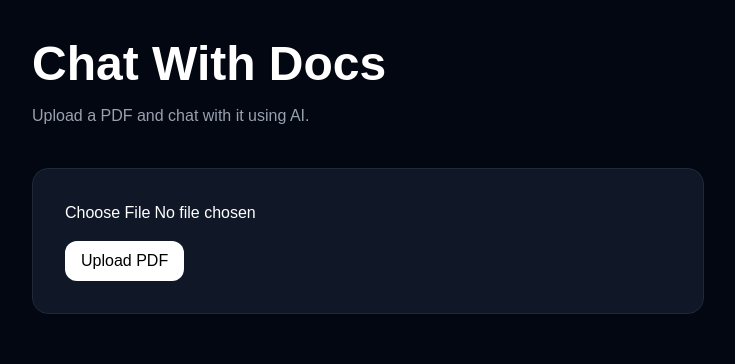
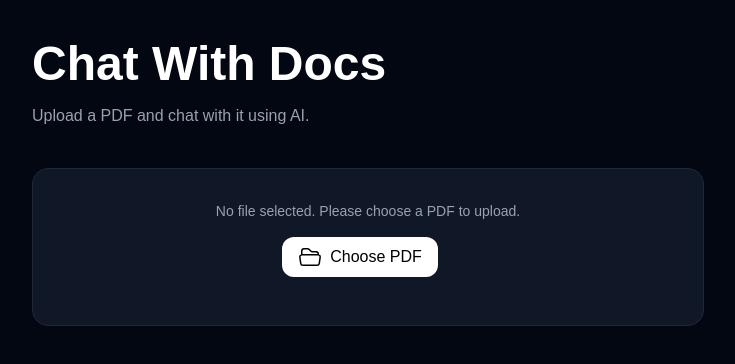
Before and after one commit to Blgk90/chat-with-docs, a Next.js app: page / in a window 1280 px wide. Shown: the top 364 px of the page, without its empty margins (272-1007 px from the left). Built offline with nearby package versions, Linux system fonts and the light colour scheme.

Commit message:
read pdf

```diff
--- a/package.json
+++ b/package.json
@@ -10,12 +10,14 @@
   },
   "dependencies": {
     "next": "16.2.6",
+    "pdf-parse": "^1.1.1",
     "react": "19.2.4",
     "react-dom": "19.2.4"
   },
   "devDependencies": {
     "@tailwindcss/postcss": "^4",
     "@types/node": "^20",
+    "@types/pdf-parse": "^1.1.5",
     "@types/react": "^19",
     "@types/react-dom": "^19",
     "eslint": "^9",
--- /dev/null
+++ b/src/app/api/upload/route.ts
@@ -0,0 +1,38 @@
+import pdf from "pdf-parse/lib/pdf-parse.js";
+
+export async function POST(request: Request) {
+  try {
+    const formData = await request.formData();
+    const file = formData.get("file") as File | null;
+
+    if (!file) {
+      return Response.json(
+        { success: false, message: "No file uploaded" },
+        { status: 400 }
+      );
+    }
+
+    const arrayBuffer = await file.arrayBuffer();
+    const buffer = Buffer.from(arrayBuffer);
+
+    const parsedPdf = await pdf(buffer);
+
+    return Response.json({
+      success: true,
+      fileName: file.name,
+      pages: parsedPdf.numpages,
+      textPreview: parsedPdf.text,
+    });
+  } catch (error) {
+    console.error("UPLOAD_ERROR:", error);
+
+    return Response.json(
+      {
+        success: false,
+        message: "Upload failed",
+        error: error instanceof Error ? error.message : String(error),
+      },
+      { status: 500 }
+    );
+  }
+}
--- /dev/null
+++ b/src/app/components/UploadBox.tsx
@@ -0,0 +1,109 @@
+'use client';
+
+import { useRef, useState } from 'react';
+
+export default function UploadBox() {
+	const [selectedFile, setSelectedFile] = useState<File | null>(null);
+
+	const [uploadResult, setUploadResult] = useState<any>(null);
+
+	const [isUploading, setIsUploading] = useState(false);
+
+	const fileInputRef = useRef<HTMLInputElement>(null);
+
+  const preWrapStyleAttr = {
+    whiteSpace: 'pre-wrap',
+  }
+
+	function handleFileChange(event: React.ChangeEvent<HTMLInputElement>) {
+		const file = event.target.files?.[0];
+
+		if (file) {
+			setSelectedFile(file);
+		}
+	}
+
+	function handleButtonClick() {
+		fileInputRef.current?.click();
+	}
+
+	async function handleUpload() {
+		if (!selectedFile) return;
+
+		setIsUploading(true);
+
+		const formData = new FormData();
+		formData.append('file', selectedFile);
+
+		const response = await fetch('/api/upload', {
+			method: 'POST',
+			body: formData
+		});
+
+		if (response) {
+			const data = await response.json();
+
+			setUploadResult(data);
+		}
+
+    setIsUploading(false);
+    console.log(isUploading);
+
+	}
+
+	return (
+
+		<div className="border border-gray-800 rounded-2xl p-8 bg-gray-900">
+			<input ref={fileInputRef} type="file" accept=".pdf" onChange={handleFileChange} className="mb-4 block hidden" />
+
+			{!selectedFile && <p className="text-sm text-gray-400 mb-4 text-center">No file selected. Please choose a PDF to upload.</p>}
+			{selectedFile && (
+				<p className="text-sm text-gray-400 mb-4">
+					Selected file: {selectedFile.name}
+					<br />
+					File type : {selectedFile.type}
+					<br />
+					File size : {(selectedFile.size / 1024 / 1024).toFixed(2)} Mb
+				</p>
+			)}
+
+			<div className={`flex ${selectedFile ? ' justify-end' : ' justify-center'} mb-4`}>
+				<button className="bg-white text-black px-4 py-2 rounded-xl font-medium mr-4 flex" onClick={handleButtonClick}>
+					<svg xmlns="http://www.w3.org/2000/svg" fill="none" viewBox="0 0 24 24" strokeWidth={1.5} stroke="currentColor" className="size-6 mr-2">
+						<path
+							strokeLinecap="round"
+							strokeLinejoin="round"
+							d="M3.75 9.776c.112-.017.227-.026.344-.026h15.812c.117 0 .232.009.344.026m-16.5 0a2.25 2.25 0 0 0-1.883 2.542l.857 6a2.25 2.25 0 0 0 2.227 1.932H19.05a2.25 2.25 0 0 0 2.227-1.932l.857-6a2.25 2.25 0 0 0-1.883-2.542m-16.5 0V6A2.25 2.25 0 0 1 6 3.75h3.879a1.5 1.5 0 0 1 1.06.44l2.122 2.12a1.5 1.5 0 0 0 1.06.44H18A2.25 2.25 0 0 1 20.25 9v.776"
+						/>
+					</svg>
+					Choose PDF
+				</button>
+
+				{selectedFile && (
+					<button className="bg-sky-500 text-black px-4 py-2 rounded-xl font-medium flex " onClick={handleUpload} disabled={isUploading}>
+						<svg
+							xmlns="http://www.w3.org/2000/svg"
+							fill="none"
+							viewBox="0 0 24 24"
+							strokeWidth={1.5}
+							stroke="currentColor"
+							className="size-6 mr-2 ">
+							<path
+								strokeLinecap="round"
+								strokeLinejoin="round"
+								d="M3 16.5v2.25A2.25 2.25 0 0 0 5.25 21h13.5A2.25 2.25 0 0 0 21 18.75V16.5m-13.5-9L12 3m0 0 4.5 4.5M12 3v13.5"
+							/>
+						</svg>
+						{isUploading ? 'Uploading...' : 'Upload PDF'}
+					</button>
+				)}
+			</div>
+
+			{uploadResult && (
+				<div className="border border-gray-800 rounded-2xl p-8">
+					<pre className="text-sm text-gray-400 mb-4 text-center " style={preWrapStyleAttr}>{uploadResult.textPreview}</pre>
+				</div>
+			)}
+		</div>
+	);
+}
--- a/src/app/page.tsx
+++ b/src/app/page.tsx
@@ -1,3 +1,6 @@
+import UploadBox from "./components/UploadBox";
+
+
 export default function Home() {
   return (
     <main className="min-h-screen bg-gray-950 text-white p-10">
@@ -10,17 +13,7 @@ export default function Home() {
           Upload a PDF and chat with it using AI.
         </p>
 
-        <div className="border border-gray-800 rounded-2xl p-8 bg-gray-900">
-          <input
-            type="file"
-            accept=".pdf"
-            className= "mb-4 block"
-          />
-
-          <button className="bg-white text-black px-4 py-2 rounded-xl font-medium">
-            Upload PDF
-          </button>
-        </div>
+        <UploadBox />
       </div>
     </main>
   );
--- /dev/null
+++ b/src/types/pdf-parse.d.ts
@@ -0,0 +1 @@
+declare module "pdf-parse/lib/pdf-parse.js";
```
Also changed, not shown: 1 other file (tests, documents, lock files or other folders).
